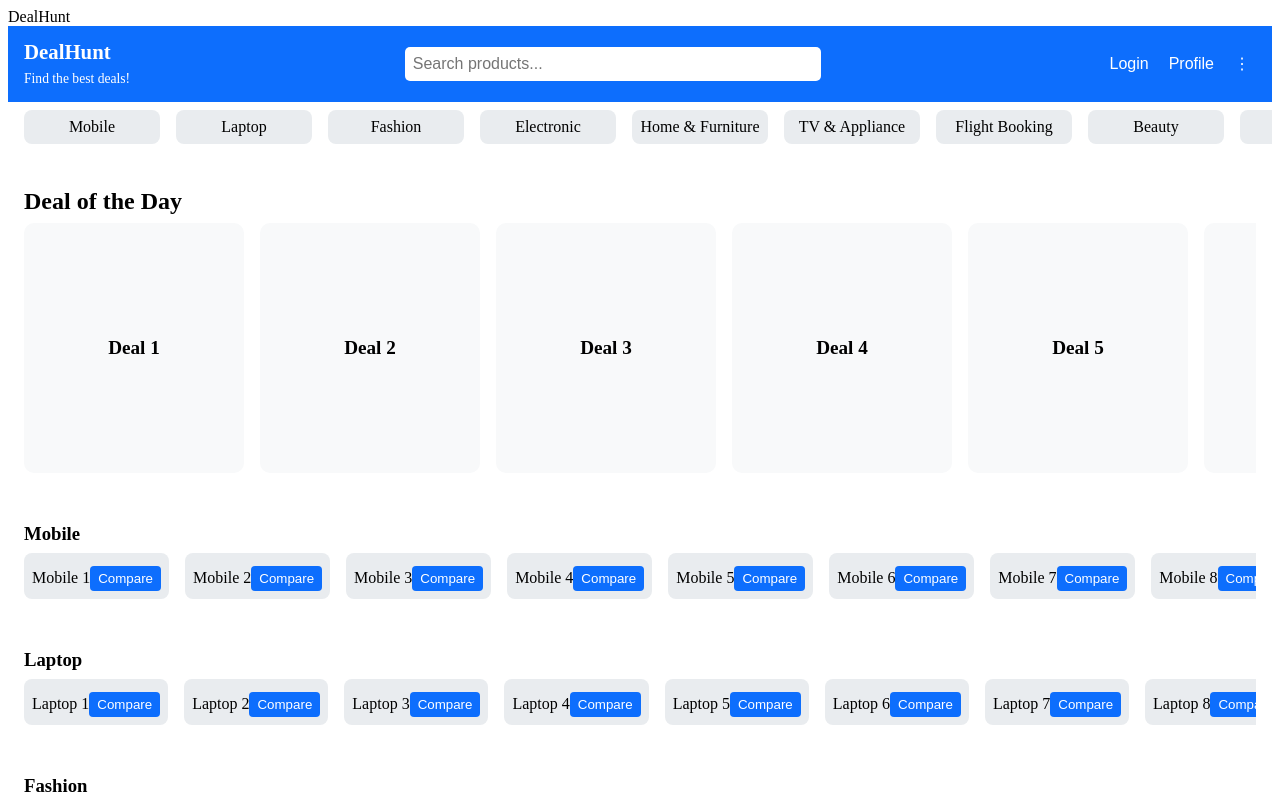
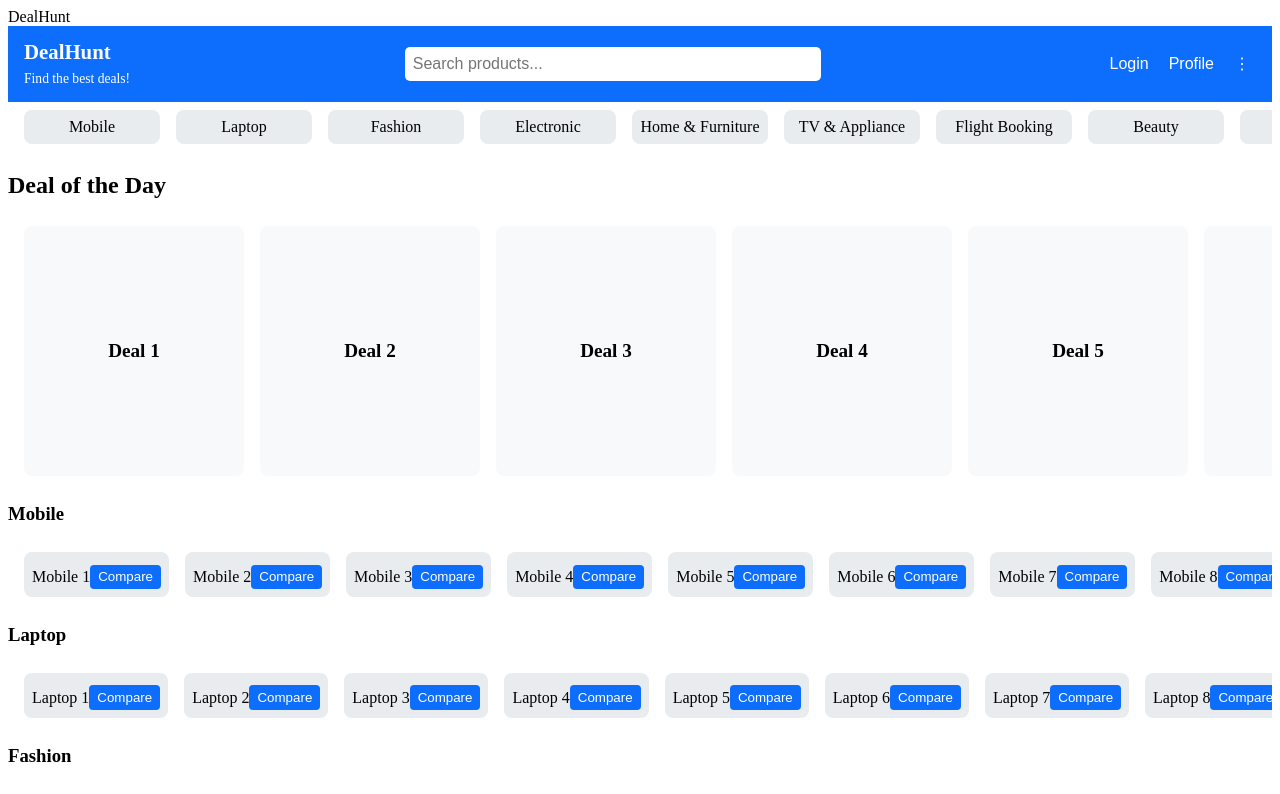
Before and after one commit to dealhunt-24x7/Dealhunt-24x7, a Next.js app: page / in a window 1280 px wide. Shown: the top 794 px of the page. Built offline with nearby package versions, Linux system fonts and the light colour scheme.

Commit message:
Update globals.css

```diff
--- a/styles/globals.css
+++ b/styles/globals.css
@@ -8,125 +8,32 @@
   flex-wrap: wrap;
 }
 
-.brand {
-  font-size: 1.3rem;
-  font-weight: bold;
-}
+.brand { font-size: 1.3rem; font-weight: bold; }
+.tagline { font-size: 0.85rem; font-weight: normal; }
 
-.tagline {
-  font-size: 0.85rem;
-  font-weight: normal;
-}
+.searchbar { flex: 1; text-align: center; margin: 0.5rem 0; }
+.searchbar input { width: 80%; max-width: 400px; padding: 0.5rem; font-size: 1rem; border-radius: 5px; border: none; }
 
-.searchbar {
-  flex: 1;
-  text-align: center;
-  margin: 0.5rem 0;
-}
+.top-right button { margin-left: 0.5rem; background: none; border: none; color: white; font-size: 1rem; cursor: pointer; }
 
-.searchbar input {
-  width: 80%;
-  max-width: 400px;
-  padding: 0.5rem;
-  font-size: 1rem;
-  border-radius: 5px;
-  border: none;
-}
-
-.top-right button {
-  margin-left: 0.5rem;
-  background: none;
-  border: none;
-  color: white;
-  font-size: 1rem;
-  cursor: pointer;
-}
-
-/* Categories Slider */
-.categories-slider {
-  display: flex;
-  overflow-x: auto;
-  padding: 0.5rem 1rem;
-  gap: 1rem;
-}
-
-.category-item {
-  min-width: 120px;
-  background-color: #e9ecef;
-  padding: 0.5rem;
-  border-radius: 8px;
-  text-align: center;
-  flex-shrink: 0;
-  cursor: pointer;
-}
-
-/* Deal of the Day Slider */
-.deal-slider {
-  padding: 1rem;
-}
-
-.deal-slider h2 {
-  margin-bottom: 0.5rem;
-}
-
-.deal-items {
+/* Horizontal Sliders */
+.categories-slider, .deal-items, .category-products-grid {
   display: flex;
   overflow-x: auto;
   gap: 1rem;
+  padding: 0.5rem 1rem;
 }
 
-.deal-item {
-  min-width: 220px; /* Bigger placeholder */
-  height: 250px;
-  background-color: #f8f9fa;
-  border-radius: 10px;
-  display: flex;
-  align-items: center;
-  justify-content: center;
-  font-weight: bold;
-  font-size: 1.2rem;
+.category-item, .deal-item, .product-collage-item {
   flex-shrink: 0;
+  border-radius: 8px;
+  text-align: center;
 }
 
-/* Category-wise Product Collage */
-.category-section {
-  padding: 1rem;
-}
-
-.category-section h3 {
-  margin-bottom: 0.5rem;
-}
-
-.category-products-grid {
-  display: flex;
-  overflow-x: auto;
-  gap: 1rem;
-}
-
-.product-collage-item {
-  min-width: 120px; /* 4-5 products visible on mobile */
-  background-color: #e9ecef;
-  padding: 0.5rem;
-  border-radius: 8px;
-  text-align: center;
-  flex-shrink: 0;
-}
-
-.compare-btn {
-  margin-top: 0.3rem;
-  padding: 0.3rem 0.5rem;
-  background-color: #0d6efd;
-  color: white;
-  border: none;
-  border-radius: 4px;
-  cursor: pointer;
-}
+.category-item { min-width: 120px; background-color: #e9ecef; padding: 0.5rem; cursor: pointer; }
+.deal-item { min-width: 220px; height: 250px; background-color: #f8f9fa; display: flex; align-items: center; justify-content: center; font-weight: bold; font-size: 1.2rem; }
+.product-collage-item { min-width: 120px; background-color: #e9ecef; padding: 0.5rem; }
+.compare-btn { margin-top: 0.3rem; padding: 0.3rem 0.5rem; background-color: #0d6efd; color: white; border: none; border-radius: 4px; cursor: pointer; }
 
 /* Footer */
-.footer {
-  background-color: #222;
-  color: white;
-  text-align: center;
-  padding: 1rem 0;
-  margin-top: 2rem;
-}
+.footer { background-color: #222; color: white; text-align: center; padding: 1rem 0; margin-top: 2rem; }
```
